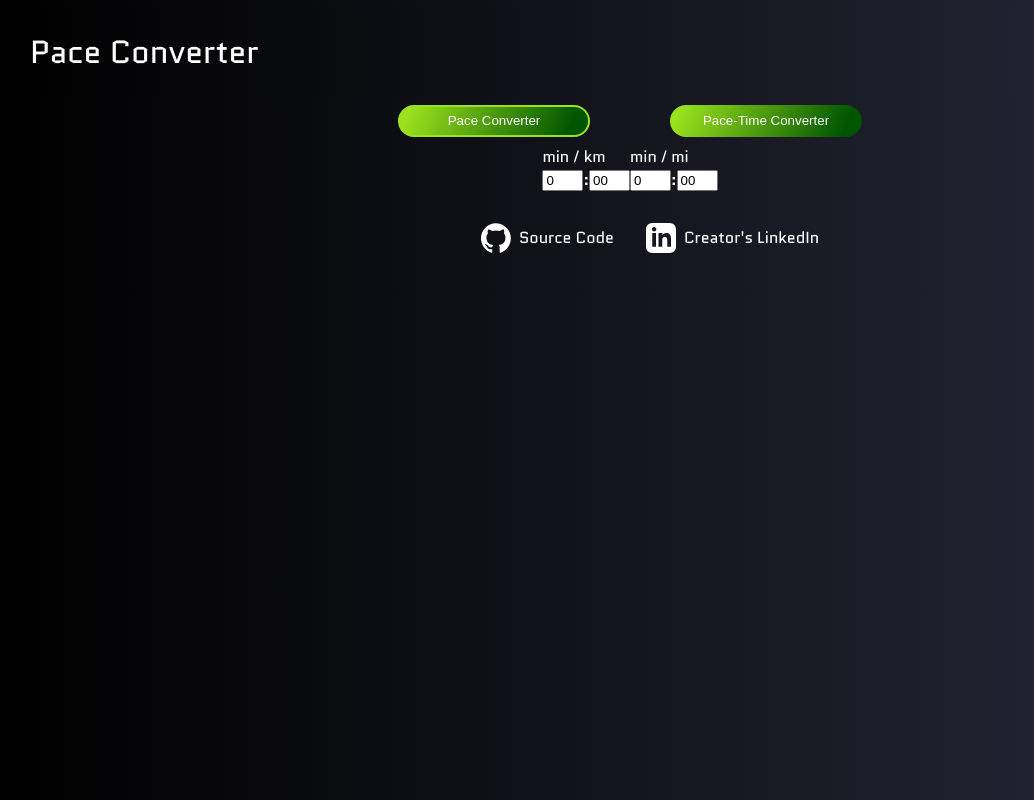
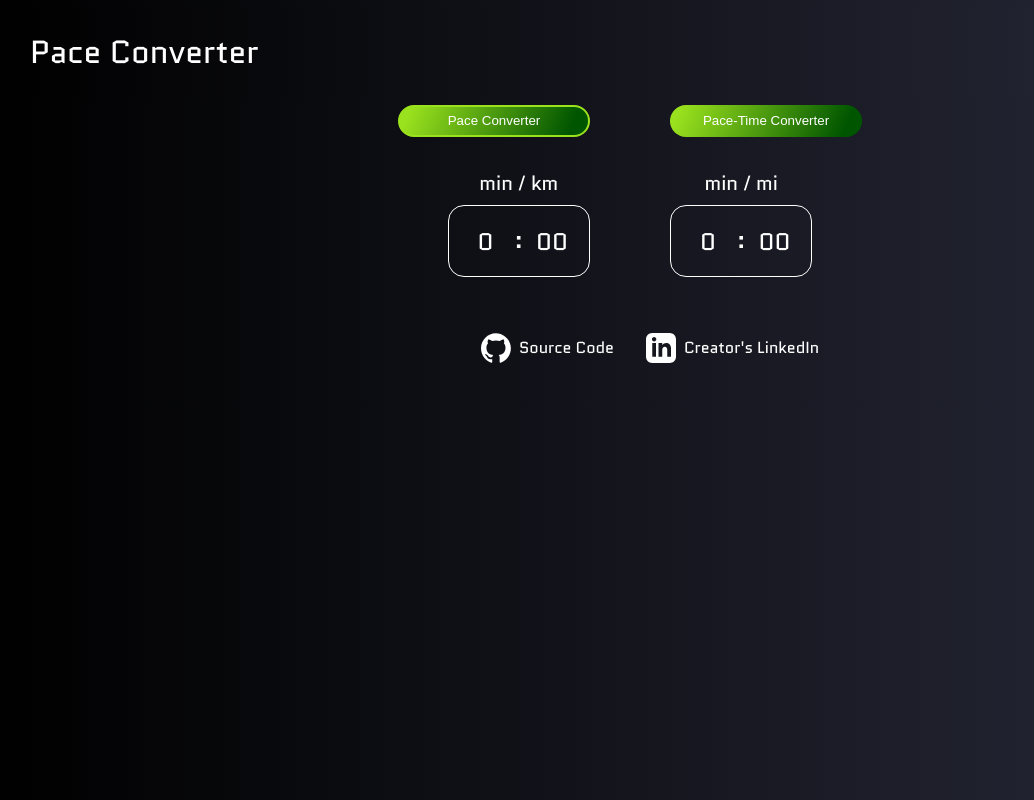
Before and after one commit to blsmxiu47/pace-converter, a React (Vite) app: page / in a window 1280 px wide. Shown: the whole page, without its empty margins (10-1044 px from the left). Built offline with nearby package versions, Linux system fonts and the light colour scheme.

Commit message:
add style for grid of inputs

```diff
--- a/src/App.scss
+++ b/src/App.scss
@@ -96,7 +96,7 @@ header {
             box-sizing: border-box;
             color: #fff;
             cursor: pointer;
-            height: 2rem;
+            height: 3rem;
             width: 8rem;
             text-align: center;
             transition: all .5s;
@@ -132,9 +132,19 @@ header {
     }
 }
 
-.inputs-row {
+.inputs-grid {
+    display: grid;
+    grid-template-columns: 1fr 1fr;
+
+    @include breakpoint(md) {
+        grid-template-columns: 1fr 1fr;
+    }
+}
+
+.input-group {
     display: block;
     padding: 1rem 2rem;
+    max-width: 176px;
     color: #fff;
     font-size: $interactive-font-size;
 
```
